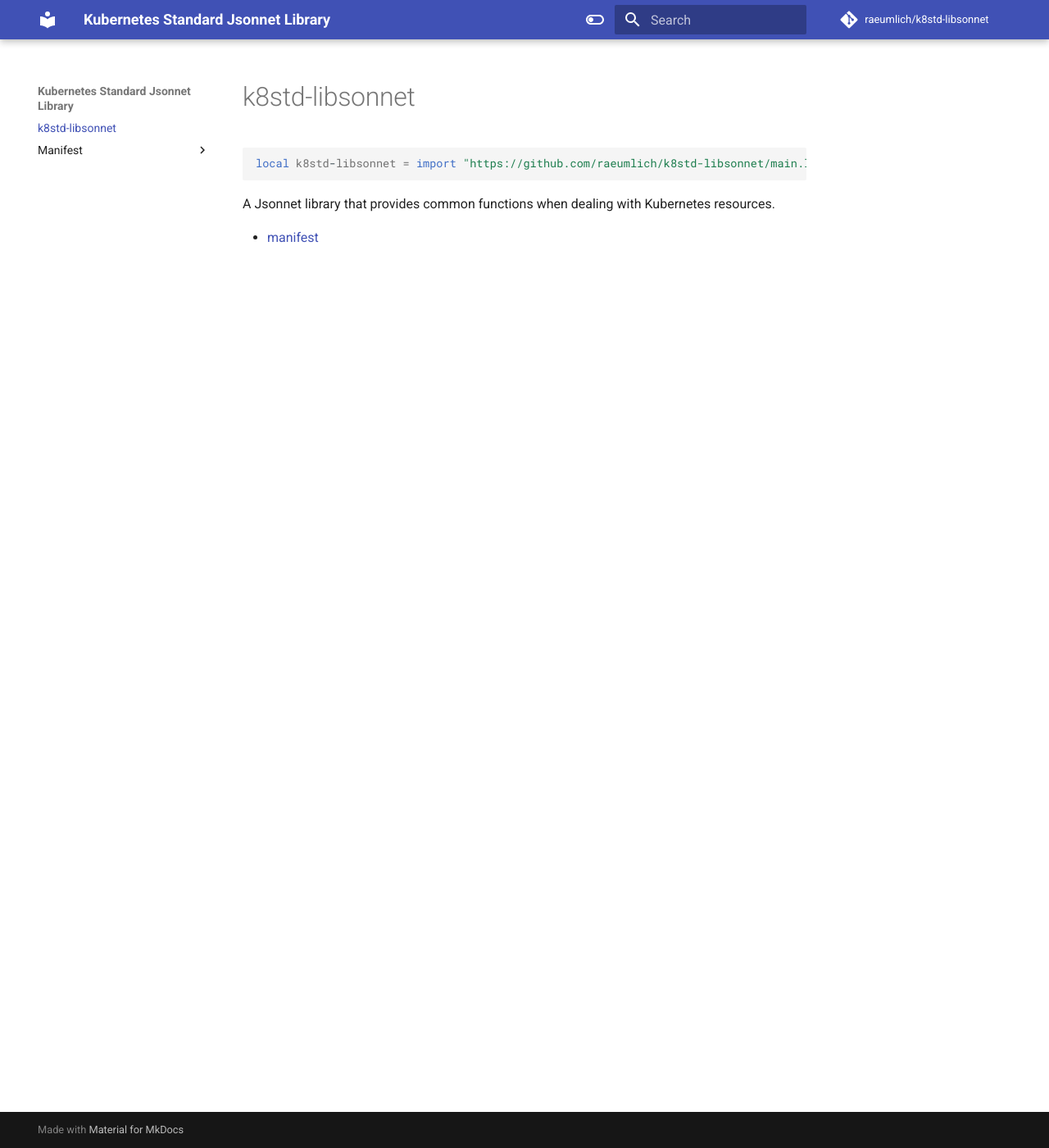
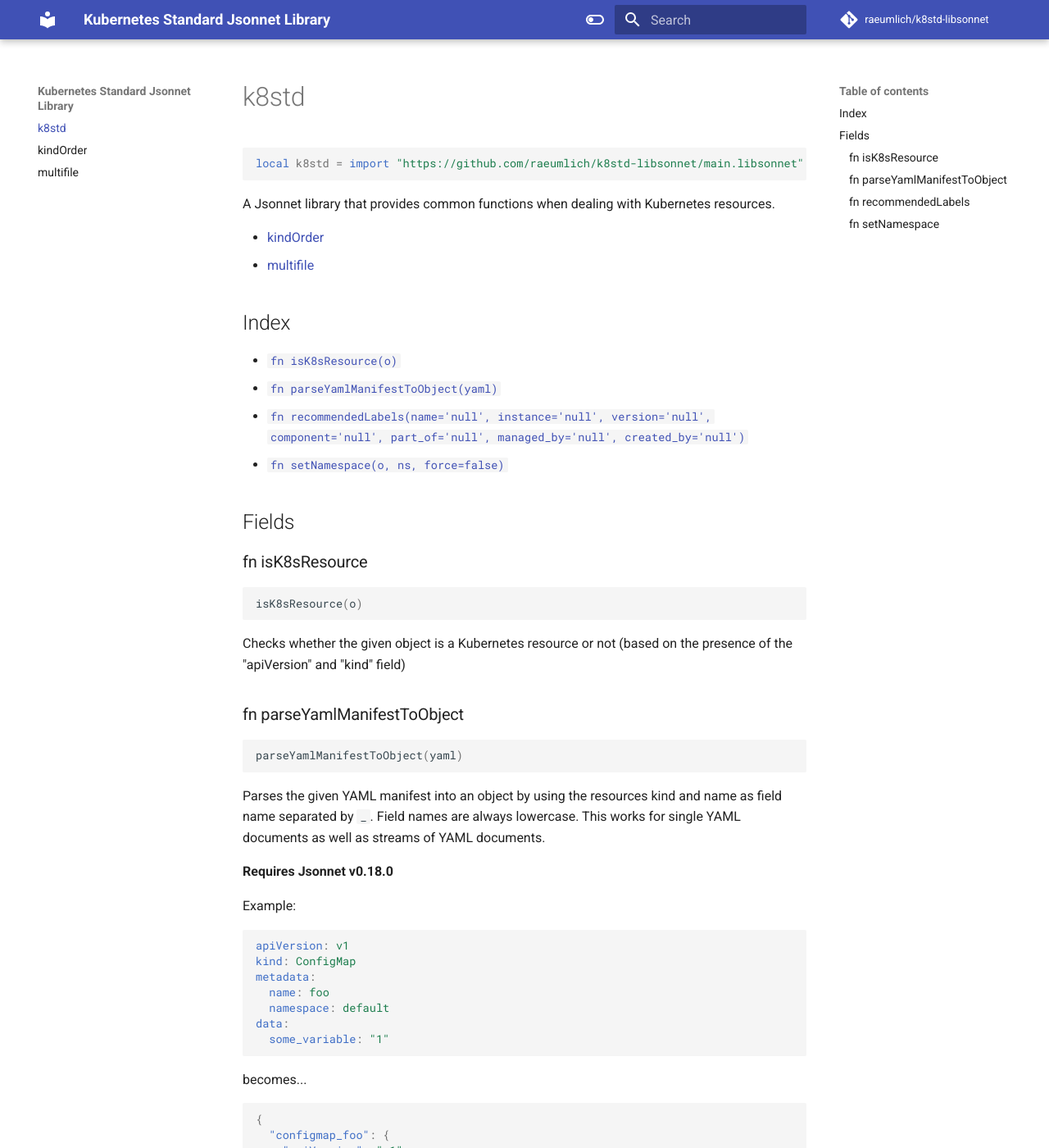
Before and after one commit to raeumlich/k8std-libsonnet, an MkDocs documentation site: the page built from docs/README.md, in a window 1280 px wide and 1400 px high. Shown: the whole window at 82% size. Built offline with MkDocs 1.6.1 and Material for MkDocs 9.7.7, drawn with Linux system fonts in a browser that asks for light colours; comment, search, counter and statistics services are not loaded; some of the changed text lies outside the part shown.

````diff
--- a/docs/README.md
+++ b/docs/README.md
@@ -2,12 +2,100 @@
 permalink: /
 ---
 
-# k8std-libsonnet
+# k8std
 
 ```jsonnet
-local k8std-libsonnet = import "https://github.com/raeumlich/k8std-libsonnet/main.libsonnet"
+local k8std = import "https://github.com/raeumlich/k8std-libsonnet/main.libsonnet"
 ```
 
-A Jsonnet library that provides common functions when dealing with Kubernetes resources.
+A Jsonnet library that provides common functions when dealing with
+Kubernetes resources.
 
-* [manifest](manifest/index.md)
+
+* [kindOrder](kindOrder.md)
+* [multifile](multifile.md)
+
+## Index
+
+* [`fn isK8sResource(o)`](#fn-isk8sresource)
+* [`fn parseYamlManifestToObject(yaml)`](#fn-parseyamlmanifesttoobject)
+* [`fn recommendedLabels(name='null', instance='null', version='null', component='null', part_of='null', managed_by='null', created_by='null')`](#fn-recommendedlabels)
+* [`fn setNamespace(o, ns, force=false)`](#fn-setnamespace)
+
+## Fields
+
+### fn isK8sResource
+
+```ts
+isK8sResource(o)
+```
+
+Checks whether the given object is a Kubernetes resource or not (based on
+the presence of the "apiVersion" and "kind" field)
+
+
+### fn parseYamlManifestToObject
+
+```ts
+parseYamlManifestToObject(yaml)
+```
+
+Parses the given YAML manifest into an object by using the resources kind
+and name as field name separated by `_`. Field names are always lowercase.
+This works for single YAML documents as well as streams of YAML documents.
+
+**Requires Jsonnet v0.18.0**
+
+Example:
+
+```yaml
+apiVersion: v1
+kind: ConfigMap
+metadata:
+  name: foo
+  namespace: default
+data:
+  some_variable: "1"
+```
+
+becomes...
+
+```json
+{
+  "configmap_foo": {
+    "apiVersion": "v1",
+    "kind": "ConfigMap",
+    "metadata": {
+      "name": "foo",
+      "namespace": "default"
+    },
+    "data": {
+      "some_variable": "1"
+    }
+  }
+}
+```
+
+
+### fn recommendedLabels
+
+```ts
+recommendedLabels(name='null', instance='null', version='null', component='null', part_of='null', managed_by='null', created_by='null')
+```
+
+Helper for building a set of recommended labels.
+
+Please refer to the [Kubernetes documentation](
+  https://kubernetes.io/docs/concepts/overview/working-with-objects/common-labels/
+) for more information.
+
+
+### fn setNamespace
+
+```ts
+setNamespace(o, ns, force=false)
+```
+
+Sets the namespace `ns` on the given resource `o`.
+If the resource doesn't have any namespace set it doesn't change anything
+unless `force` is set to `true`.
````
Also changed, not shown: docs/kindOrder.md (renamed from docs/manifest/kindOrder.md, +11 -4 lines), docs/manifest/index.md (deleted, +0 -10 lines), docs/multifile.md (renamed from docs/manifest/multifile.md, +11 -5 lines), 14 other files.
